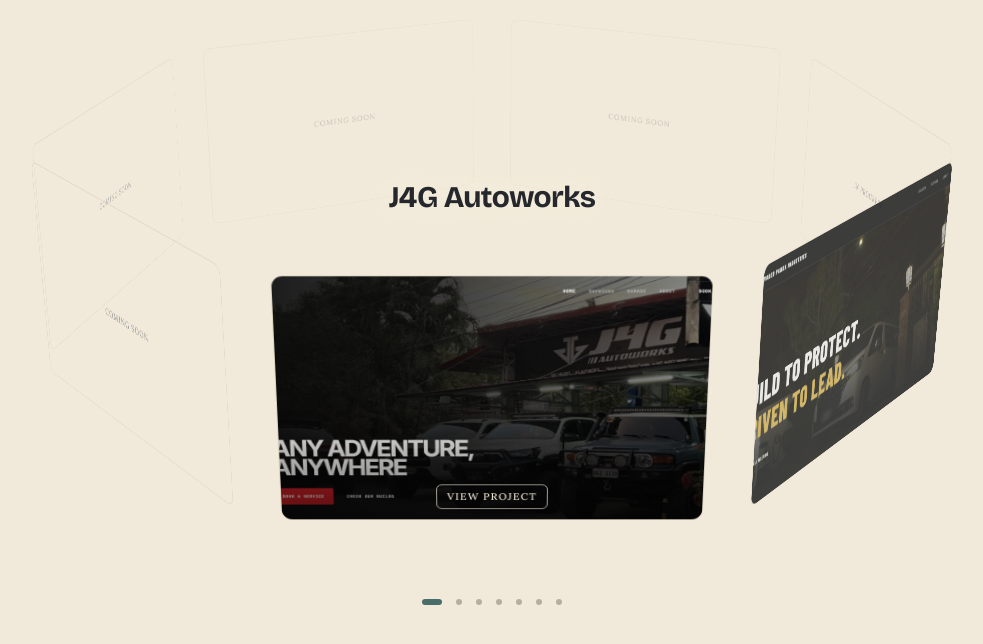
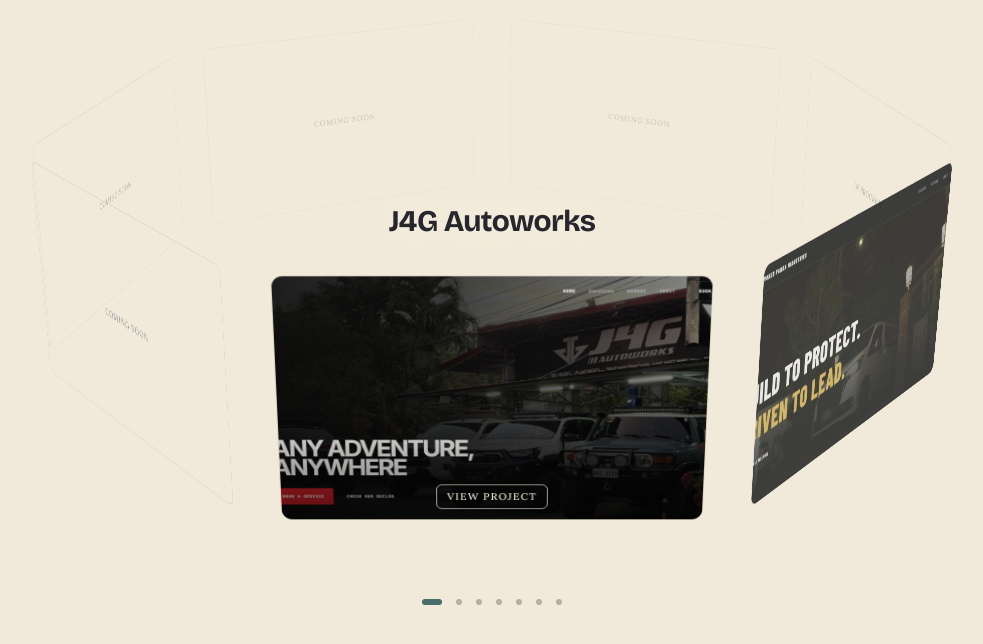
Before and after one commit to chriscstll/chriscstll, a Next.js app: page / in a window 1280 px wide. Shown: the part 1968-2612 px from the top of the page, without its empty margins (148-1131 px from the left). Built offline with nearby package versions, Linux system fonts and the light colour scheme.

Commit message:
replace project scroll

```diff
--- a/app/globals.css
+++ b/app/globals.css
@@ -282,23 +282,35 @@
   outline-offset: 3px;
 }
 
+@media (prefers-reduced-motion: reduce) {
+  .ring,
+  .ring-face {
+    transition: none;
+  }
+}
+
+/* RING INFO */
 .ring-info {
+  --info-gap: 0.75rem;
   position: absolute;
   left: 50%;
-  top: 46%;
   width: calc(var(--card-w) * 0.9);
-  transform: translate(-50%, -50%);
+  bottom: calc(50% - (var(--r) * sin(var(--tilt)) - var(--card-h) / 2 * cos(var(--tilt))) + var(--info-gap));
+  transform: translateX(-50%);
   z-index: 10;
   pointer-events: none;
   text-shadow:
     0 0 10px var(--color-background, #f1eada),
     0 0 22px var(--color-background, #f1eada);
 }
-
-@media (prefers-reduced-motion: reduce) {
-  .ring,
-  .ring-face {
-    transition: none;
+@media (min-width: 640px) {
+  .ring-info {
+    --info-gap: 1.25rem;
+  }
+}
+@media (min-width: 1024px) {
+  .ring-info {
+    --info-gap: 1.75rem;
   }
 }
 
--- a/components/sections/Projects.tsx
+++ b/components/sections/Projects.tsx
@@ -221,12 +221,12 @@
                 exit={{ opacity: 0, y: reduce ? 0 : -10, filter: reduce ? 'blur(0px)' : 'blur(8px)' }}
                 transition={{ duration: reduce ? 0 : 0.35, ease: [0.16, 1, 0.3, 1] }}>
                 <h3
-                  className="font-heading mt-2 text-xl font-bold sm:text-2xl lg:text-3xl"
+                  className="font-heading mt-1 text-lg font-bold text-balance sm:mt-2 sm:text-2xl lg:text-3xl"
                   style={{ color: 'var(--color-foreground)' }}>
                   {activeProject.title}
                 </h3>
                 <p
-                  className="mt-2 text-sm italic lg:text-base"
+                  className="mt-1 text-xs italic sm:mt-2 sm:text-sm lg:text-base"
                   style={{ color: 'var(--color-foreground-subtle)' }}>
                   {activeProject.shortDescription}
                 </p>
--- a/components/ui/ThemeToggle.tsx
+++ b/components/ui/ThemeToggle.tsx
@@ -1,5 +1,6 @@
 'use client';
 
+import { BlurIn } from '@/components/ui/motion-primitives';
 import { useRef, useSyncExternalStore } from 'react';
 import { flushSync } from 'react-dom';
 import { useTheme } from 'next-themes';
@@ -210,28 +211,31 @@
         type="button"
         onClick={toggle}
         aria-label={`Switch to ${theme === 'dark' ? 'light' : 'dark'} theme`}
-        className="relative flex h-5 w-5 items-center justify-center transition-colors duration-200 disabled:opacity-60"
+        className="relative flex h-5 w-5 items-center justify-center transition-colors duration-200"
         style={{ color: 'var(--color-foreground-muted)' }}
         onMouseEnter={(e) => (e.currentTarget.style.color = 'var(--color-accent-text)')}
         onMouseLeave={(e) => (e.currentTarget.style.color = 'var(--color-foreground-muted)')}>
-        <Sun
-          size={16}
-          strokeWidth={1.75}
-          className="absolute transition-all duration-500 ease-[cubic-bezier(0.16,1,0.3,1)]"
-          style={{
-            transform: theme === 'dark' ? 'rotate(90deg) scale(0.5)' : 'rotate(0deg) scale(1)',
-            opacity: theme === 'dark' ? 0 : 1,
-          }}
-        />
-        <Moon
-          size={16}
-          strokeWidth={1.75}
-          className="absolute transition-all duration-500 ease-[cubic-bezier(0.16,1,0.3,1)]"
-          style={{
-            transform: theme === 'dark' ? 'rotate(0deg) scale(1)' : 'rotate(-90deg) scale(0.5)',
-            opacity: theme === 'dark' ? 1 : 0,
-          }}
-        />
+        <span className="absolute inset-0 flex items-center justify-center">
+          <BlurIn
+            trigger="mount"
+            delay={1.2}
+            blur={8}
+            y={0}
+            duration={DURATION / 1000}
+            className="flex items-center justify-center">
+            {theme === 'dark' ? (
+              <Moon
+                size={16}
+                strokeWidth={1.75}
+              />
+            ) : (
+              <Sun
+                size={16}
+                strokeWidth={1.75}
+              />
+            )}
+          </BlurIn>
+        </span>
       </button>
     </>
   );
```
